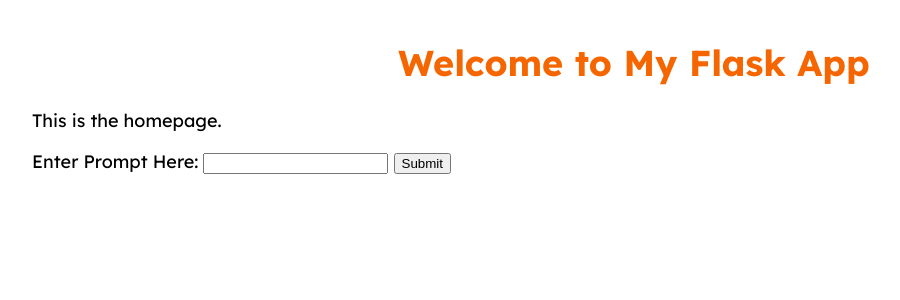
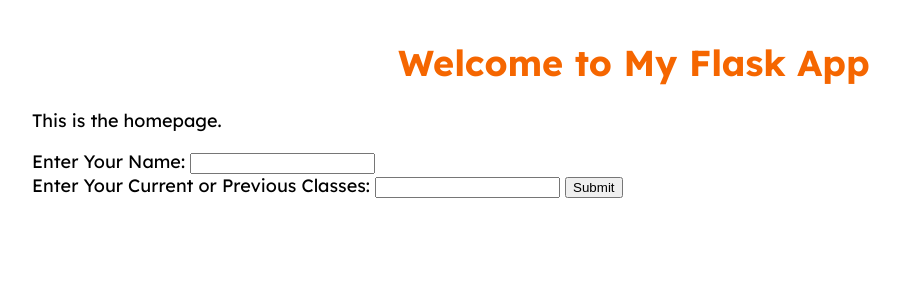
Before and after one commit to hleach78/cuhackit_website, a Flask app: page / in a window 1280 px wide. Shown: the part 122-422 px from the top of the page, without its empty margins (6-906 px from the left). Run offline with Flask 3, Linux system fonts and the light colour scheme; some web fonts are replaced.

Commit message:
Added two text boxes to website

```diff
--- a/app.py
+++ b/app.py
@@ -6,26 +6,30 @@ app = Flask(__name__)
 data_file = "submitted_data.json"
 
 #Saving submitted data to a JSON File
-def collect_data(data):
+def collect_data(name, courses):
     if os.path.exists(data_file):
         #Adds data if the file exists
         with open(data_file, "r") as file:
             allData = json.load(file)
     else:
-        allData = {"data":[] }
+        allData = {"Name":{}, "Classes": {} }
 
-    allData["data"].append(data)
+    allData["Name"][name] = name
+    allData["Classes"][name] = courses
 
     with open(data_file, "w") as file:
         json.dump(allData, file, indent = 4)
 @app.route("/", methods = ["GET", "POST"])
 def home():
-    submitted_text = None
+    submitted_name = None
+    submitted_courses = None
     if request.method == "POST":
-        submitted_text = request.form.get("user_input")
-        if submitted_text:
-            collect_data(submitted_text)
-    return render_template("index.html", submitted_text = submitted_text)
+        submitted_name = request.form.get("user_name")
+        submitted_courses = request.form.get("user_classes")
+        if submitted_name and submitted_courses:
+            collect_data(submitted_name, submitted_courses)
+    return render_template("index.html", submitted_name=submitted_name,
+            submitted_courses=submitted_courses)
 
 if __name__ == "__main__":
     app.run(debug=True)
--- a/templates/index.html
+++ b/templates/index.html
@@ -7,13 +7,18 @@
     <p>This is the homepage.</p>
 
     <form action="/" method="POST">
-        <label for="user_input">Enter Prompt Here:</label>
-        <input type="text" id="user_input" name="user_input">
+        <label for="user_input">Enter Your Name:</label>
+        <input type="text" id="user_name" name="user_name">
+        <br>
+         <label for="user_input">Enter Your Current or Previous Classes:</label>
+        <input type="text" id="user_classes" name="user_classes">
+
         <button type="submit">Submit</button>
     </form>
 
-    {% if submitted_text %}
-        <p><span>Prompt:</span> <span class="submitted-text">{{ submitted_text }}</span></p>
+    {% if submitted_name and submitted_classes %}
+        <p><span>Name:</span> <span class="submitted-text">{{ submitted_name }}</span></p>
+        <p><span>Current/Previous Classes:</span> <span class="submitted-text">{{ submitted_classes }}</span></p>
     {% endif %}
 
 {% endblock %}
```
